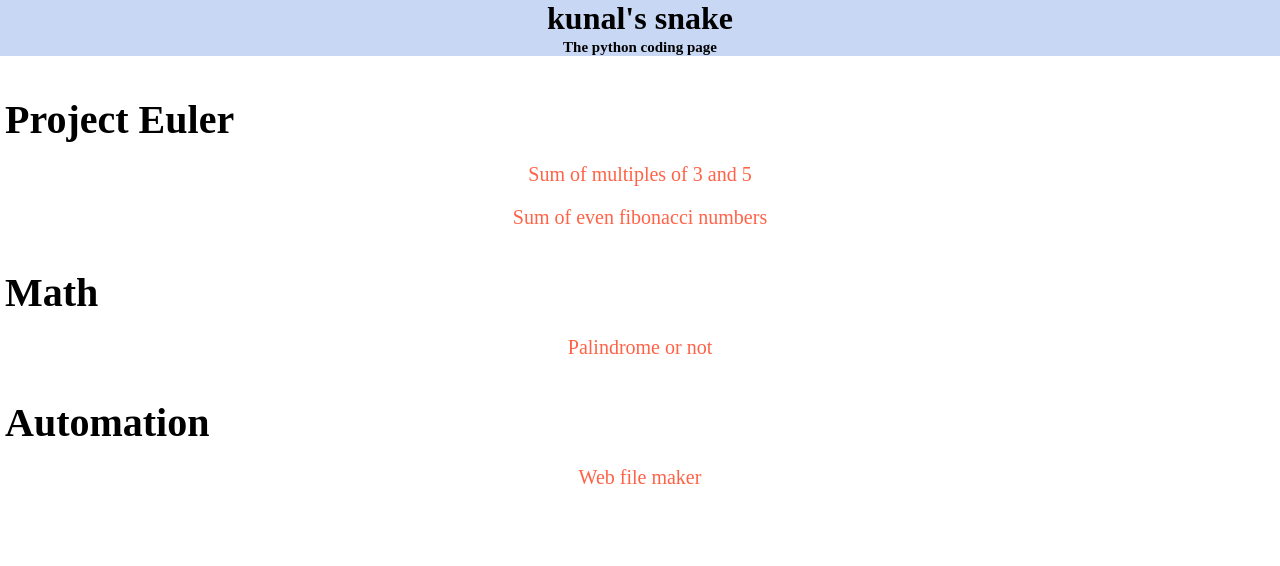
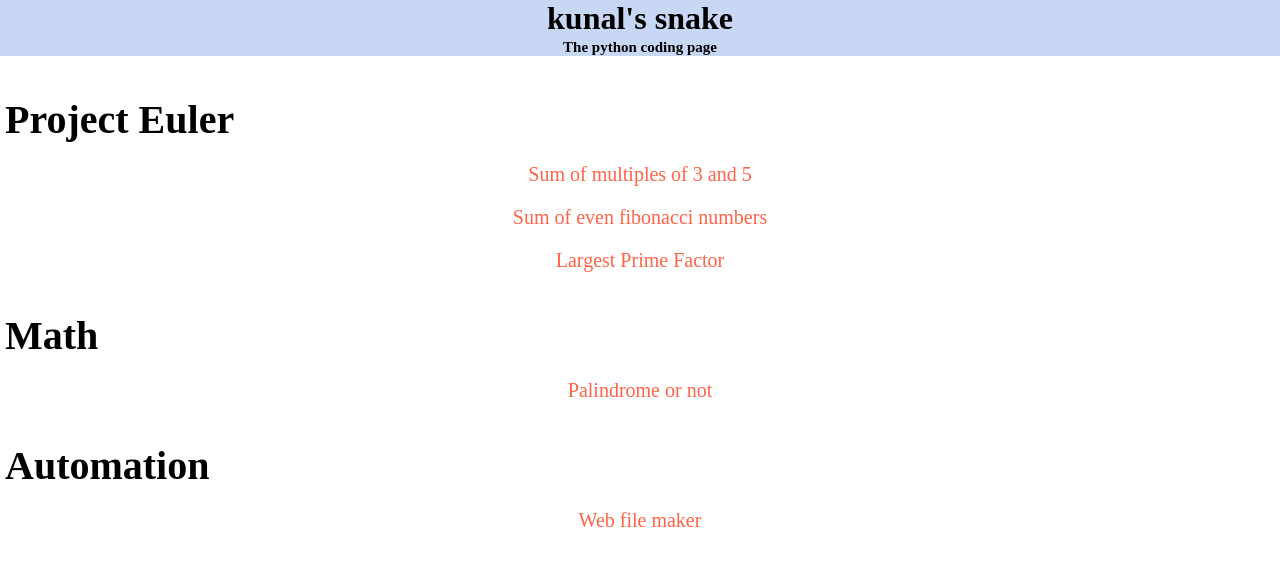
Before and after one commit to KunalMehta2804/The-python-coding-page, a plain HTML site: page index.html in a window 1280 px wide. Drawn offline with Linux system fonts and the light colour scheme; a script that the page names is missing.

Commit message:
Update index.html

```diff
--- a/index.html
+++ b/index.html
@@ -17,7 +17,7 @@
     <h3>Project Euler</h3>
     <a href="https://repl.it/EW55/1"><p>Sum of multiples of 3 and 5</p></a>
     <a href="https://repl.it/E2tu/0"><p>Sum of even fibonacci numbers</p></a>
-
+    <a href="https://repl.it/EwWm/0"><p>Largest Prime Factor</p></a>
     <h3>Math</h3>
     <a href="https://repl.it/Em4L/2"><p>Palindrome or not</p></a>
 
```
